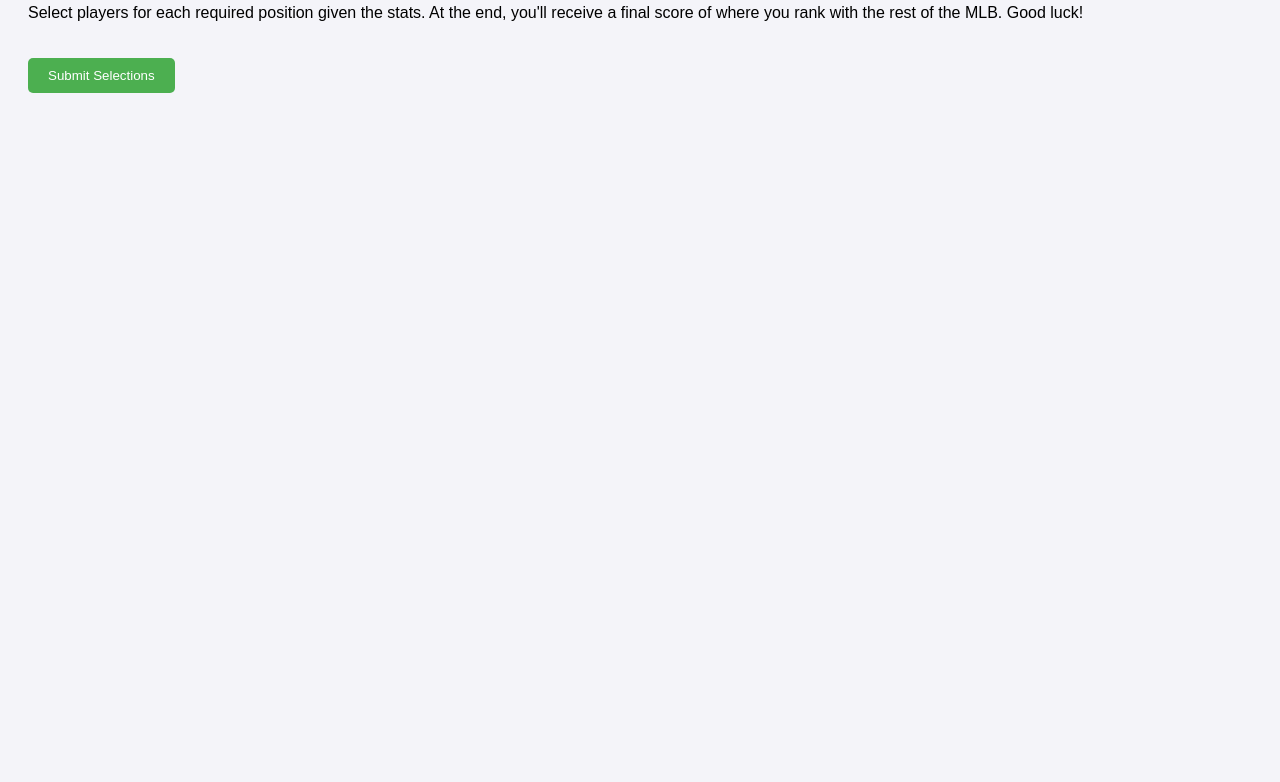
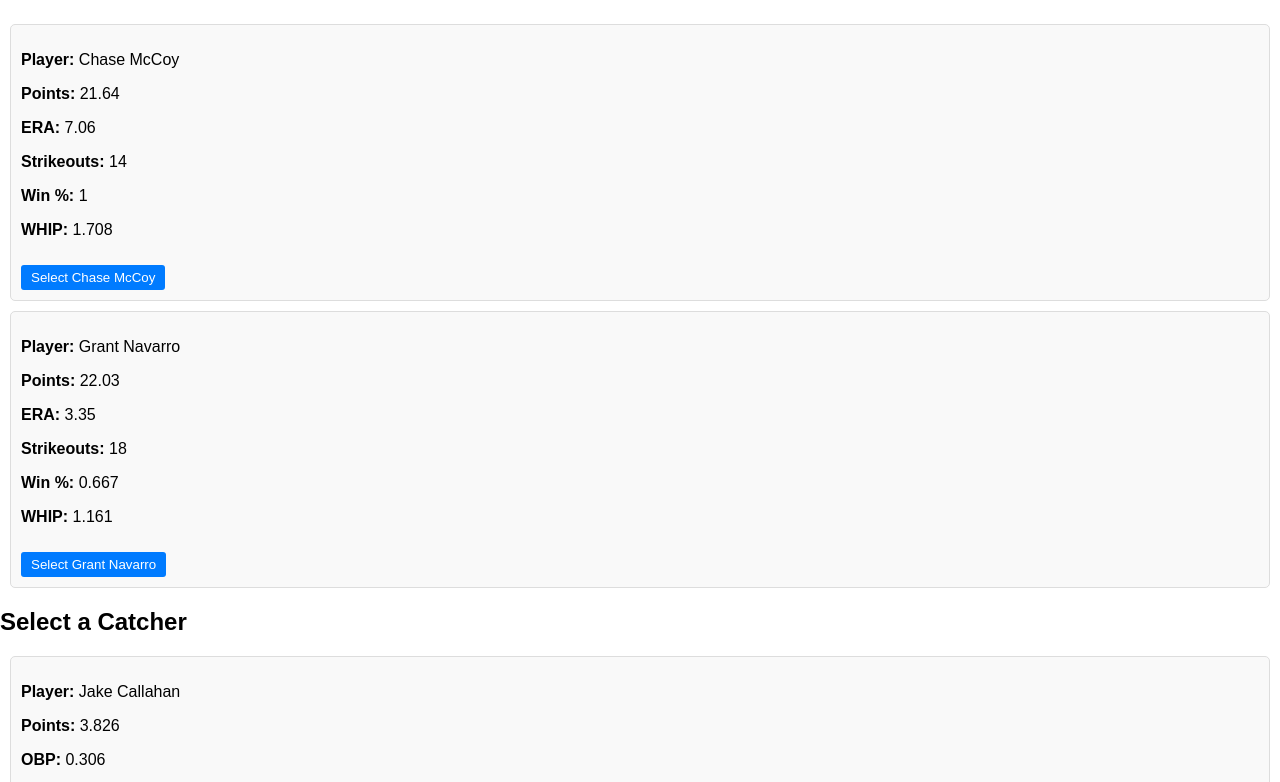
Before and after one commit to sag0-cpu/GM, a plain HTML site: page index.html in a window 1280 px wide. Shown: the part 104-886 px from the top of the page. Before the commit the page ends 800 px from the top, so only its background shows below. Drawn offline with Linux system fonts and the light colour scheme.

Commit message:
Update index.html

```diff
--- a/index.html
+++ b/index.html
@@ -4,16 +4,128 @@
     <meta charset="UTF-8">
     <meta name="viewport" content="width=device-width, initial-scale=1.0">
     <title>Baseball GM Game</title>
-    <link rel="stylesheet" href="styles.css">
+    <style>
+        body {
+            font-family: Arial, sans-serif;
+            margin: 0;
+            padding: 0;
+            box-sizing: border-box;
+        }
+        .card {
+            border: 1px solid #ddd;
+            padding: 10px;
+            margin: 10px;
+            border-radius: 5px;
+            background-color: #f9f9f9;
+        }
+        .card button {
+            margin-top: 10px;
+            padding: 5px 10px;
+            background-color: #007BFF;
+            color: white;
+            border: none;
+            border-radius: 3px;
+            cursor: pointer;
+        }
+        .card button:hover {
+            background-color: #0056b3;
+        }
+        #ranking {
+            margin: 20px;
+            padding: 10px;
+            border: 1px solid #ddd;
+            border-radius: 5px;
+            background-color: #f1f1f1;
+        }
+    </style>
 </head>
 <body>
     <h1>Baseball GM Game</h1>
-    <p>Select players for each required position given the stats. At the end, you'll receive a final score of where you rank with the rest of the MLB. Good luck!</p>
-    <div id="cards-container">
-        <!-- Cards will be dynamically generated here -->
-    </div>
-    <button onclick="submitSelections()">Submit Selections</button>
+    <div id="cards-container"></div>
     <div id="ranking"></div>
-    <script src="script.js"></script>
+    <button onclick="submitSelections()">Submit Team</button>
+
+    <script>
+        const cards = [
+            { position: 'Pitcher', player: 'Chase McCoy', points: 21.64, ERA: 7.06, strikeouts: 14, winsPct: 1, WHIP: 1.708, salary: 900000 },
+            { position: 'Pitcher', player: 'Grant Navarro', points: 22.03, ERA: 3.35, strikeouts: 18, winsPct: 0.667, WHIP: 1.161, salary: 900000 },
+            { position: 'Catcher', player: 'Jake Callahan', points: 3.826, OBP: 0.306, BA: 0.259, HR: 10, RBI: 39, SLG: 0.434, salary: 7652000 },
+            { position: '1B', player: 'Player E', points: 15, OBP: 0.380, BA: 0.300, HR: 20, RBI: 70, SLG: 0.520 },
+            { position: '2B', player: 'Player G', points: 13, OBP: 0.365, BA: 0.310, HR: 22, RBI: 60, SLG: 0.530 },
+            { position: '3B', player: 'Player I', points: 11, OBP: 0.340, BA: 0.280, HR: 16, RBI: 48, SLG: 0.460 },
+            { position: 'SS', player: 'Player K', points: 14, OBP: 0.375, BA: 0.300, HR: 18, RBI: 60, SLG: 0.510 },
+        ];
+
+        function shuffleArray(arr) {
+            for (let i = arr.length - 1; i > 0; i--) {
+                const j = Math.floor(Math.random() * (i + 1));
+                [arr[i], arr[j]] = [arr[j], arr[i]];
+            }
+        }
+
+        function getRandomCardsForPosition(position, numCards) {
+            const positionCards = cards.filter(card => card.position === position);
+            shuffleArray(positionCards);
+            return positionCards.slice(0, numCards);
+        }
+
+        function generateCards() {
+            const container = document.getElementById('cards-container');
+            const positions = ['Pitcher', 'Catcher', '1B', '2B', '3B', 'SS'];
+            const numCardsToShow = 5;
+
+            positions.forEach(position => {
+                const positionContainer = document.createElement('div');
+                positionContainer.innerHTML = `<h2>Select a ${position}</h2>`;
+                const positionCards = getRandomCardsForPosition(position, numCardsToShow);
+                positionCards.forEach(card => {
+                    const cardElement = document.createElement('div');
+                    cardElement.classList.add('card');
+                    cardElement.innerHTML = `
+                        <p><strong>Player:</strong> ${card.player}</p>
+                        <p><strong>Points:</strong> ${card.points}</p>
+                        ${card.ERA ? `<p><strong>ERA:</strong> ${card.ERA}</p>` : ''}
+                        ${card.strikeouts ? `<p><strong>Strikeouts:</strong> ${card.strikeouts}</p>` : ''}
+                        ${card.winsPct ? `<p><strong>Win %:</strong> ${card.winsPct}</p>` : ''}
+                        ${card.WHIP ? `<p><strong>WHIP:</strong> ${card.WHIP}</p>` : ''}
+                        ${card.OBP ? `<p><strong>OBP:</strong> ${card.OBP}</p>` : ''}
+                        ${card.BA ? `<p><strong>BA:</strong> ${card.BA}</p>` : ''}
+                        ${card.HR ? `<p><strong>HR:</strong> ${card.HR}</p>` : ''}
+                        ${card.RBI ? `<p><strong>RBI:</strong> ${card.RBI}</p>` : ''}
+                        ${card.SLG ? `<p><strong>SLG:</strong> ${card.SLG}</p>` : ''}
+                        <button onclick="selectCard('${card.player}', '${position}')">Select ${card.player}</button>
+                    `;
+                    positionContainer.appendChild(cardElement);
+                });
+                container.appendChild(positionContainer);
+            });
+        }
+
+        let selectedPlayers = {};
+
+        function selectCard(player, position) {
+            if (!selectedPlayers[position]) {
+                selectedPlayers[position] = player;
+            } else {
+                alert(`You already selected a ${position}.`);
+            }
+        }
+
+        function submitSelections() {
+            const totalPoints = Object.keys(selectedPlayers).reduce((acc, position) => {
+                const player = selectedPlayers[position];
+                const card = cards.find(c => c.player === player);
+                return acc + card.points;
+            }, 0);
+            displayRanking(totalPoints);
+        }
+
+        function displayRanking(totalPoints) {
+            const ranking = document.getElementById('ranking');
+            ranking.innerHTML = `Your team's total points: ${totalPoints}`;
+        }
+
+        generateCards();
+    </script>
 </body>
 </html>
```
